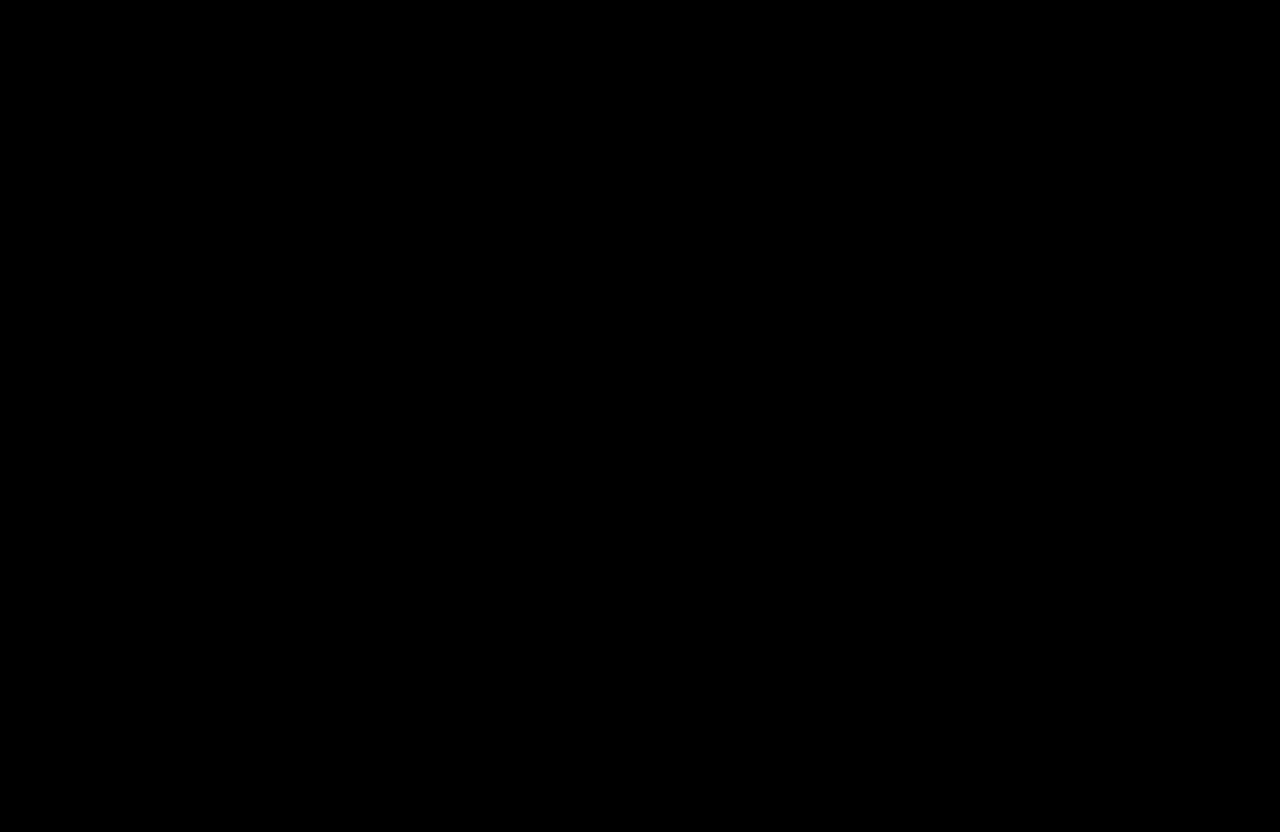
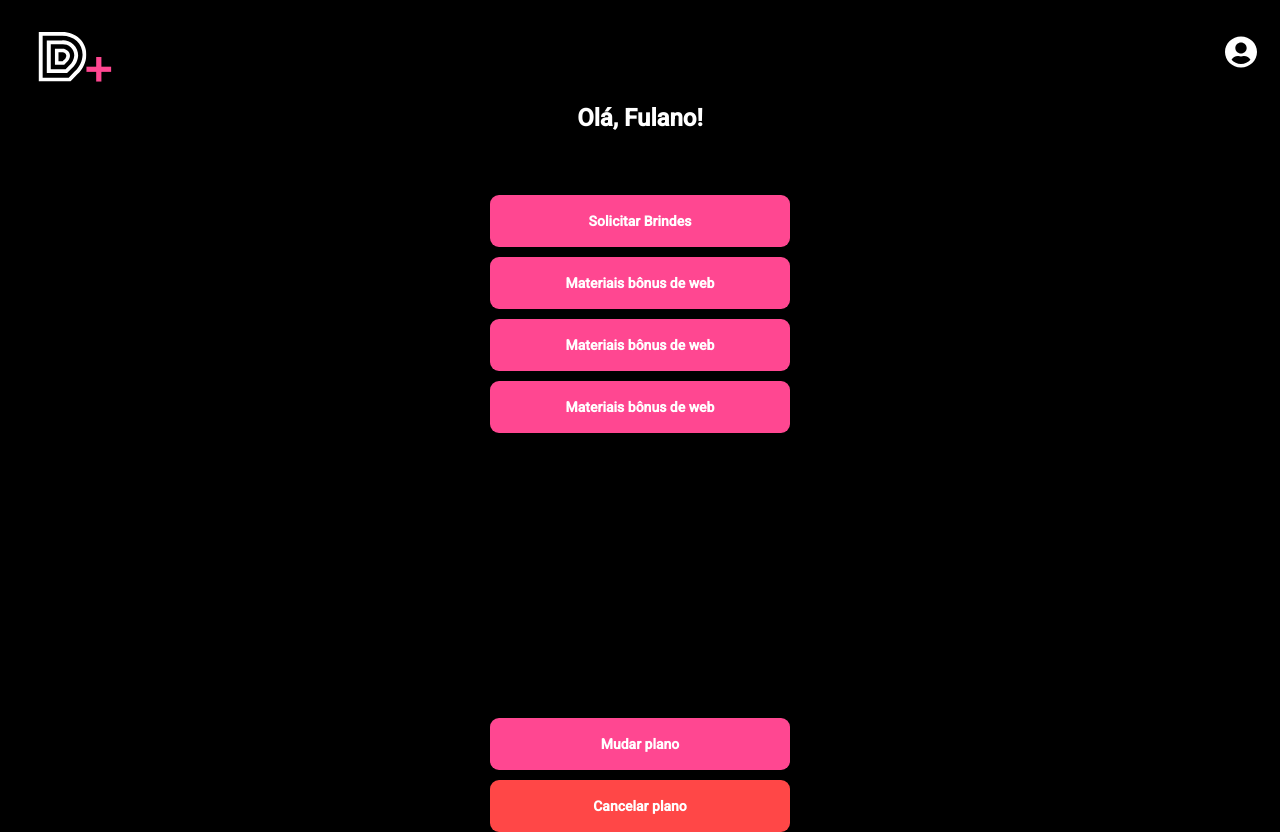
Before and after one commit to KauanDeMello/Drivenplus, a React (Create React App) app: page /home in a window 1280 px wide. Before the commit this address had no page. Before the commit the page ends 800 px from the top, so only its background shows below. Built offline with nearby package versions, Linux system fonts and the light colour scheme; a web font is replaced by a local one.

Commit message:
page homeplan done

```diff
--- a/src/App.js
+++ b/src/App.js
@@ -3,6 +3,7 @@ import Signup from "./pages/Signup"
 import SubScriptions from "./pages/SubScriptions"
 import SubScriptionsID from "./pages/SubScriptionsID"
 import { BrowserRouter, Route, Routes } from "react-router-dom"
+import HomePlan from "./pages/HomePlan"
 
 export default function App(){
 
@@ -13,7 +14,7 @@ export default function App(){
                 <Route path= "/sign-up" element={<Signup />}/>
                 <Route path="/subscriptions" element={<SubScriptions />}/>
                 <Route path="/subscriptions/ID_DO_PLANO" element={<SubScriptionsID />}/>
-
+                <Route path="/home" element={<HomePlan />}/>
             </Routes>
 
         </BrowserRouter>
--- a/src/pages/HomePlan.js
+++ b/src/pages/HomePlan.js
@@ -0,0 +1,160 @@
+import styled from "styled-components";
+import LogoWhite from "../assets/LogoWhite.svg"
+import Profile from "../assets/Profile.svg"
+
+export default function HomePlan(){
+
+    return(
+        <Container>
+            <TopContainer>
+                <LogoImage src={LogoWhite} alt="Logo Icon"/>
+                <ProfileImage src={Profile} alt ="Profile Icon"/>
+            </TopContainer>
+            <GreetingText>Olá, Fulano!</GreetingText>
+            <form>
+                <ButtonsForm>
+                <button type="submit">Solicitar Brindes</button>
+                <button type="submit">Materiais bônus de web</button>
+                <button type="submit">Materiais bônus de web</button>
+                <button type="submit">Materiais bônus de web</button>
+                </ButtonsForm>
+                <FooterButtons>
+                <ChangeButton>Mudar plano</ChangeButton>
+                <CancelButton>Cancelar plano</CancelButton>
+                </FooterButtons>
+            </form>
+
+
+
+        </Container>
+    )
+
+}
+
+const Container = styled.div`
+    height: 100%;
+    width: 100%;
+    display: flex;
+    flex-direction: column;
+    align-items: center;
+    justify-content: center;
+
+`
+
+const TopContainer = styled.div`
+
+    width: 100%;
+    display: flex;
+    justify-content: space-between;
+    align-items: center;
+
+`
+
+const LogoImage = styled.img`
+    margin-top: 32px;
+    margin-left: 38px;
+    width: 74px;
+    height: 50px;
+
+`
+
+const ProfileImage = styled.img`
+    margin-top: 22px;
+    margin-right: 22px;
+    width: 34px;
+    height: 32px;
+
+`
+
+const GreetingText = styled.h2`
+    margin-top: 22px;
+    font-family: 'Roboto';
+    font-style: normal;
+    font-weight: 700;
+    font-size: 24px;
+    line-height: 28px;
+    color: #FFFFFF;
+`
+
+
+const ButtonsForm = styled.div`
+
+  width: auto;
+  display: flex;
+  flex-direction: column;
+  justify-content: center;
+  margin-top: 53px;
+
+  button {
+    align-self: center;
+    width: 300px;
+    height: 52px;
+    background: #FF4791;
+    border-radius: 9px;
+    border: 1px #FF4791;
+    margin-top: 10px;
+    font-family: 'Roboto';
+    font-style: normal;
+    font-weight: 700;
+    font-size: 14px;
+    line-height: 16px;
+    text-align: center;
+    color: #FFFFFF;}
+
+`
+
+const FooterButtons = styled.div`
+
+    margin-top: 275px;
+    width: 100%;
+    display: flex;
+    flex-direction: column;
+    align-items: center;
+`
+
+const ChangeButton = styled.div`
+
+    width: auto;
+    display: flex;
+    flex-direction: column;
+    justify-content: center;
+    margin-top: 53px;
+    align-items: center;
+    width: 300px;
+    height: 52px;
+    background: #FF4791;
+    border-radius: 9px;
+    border: 1px #FF4791;
+    margin-top: 10px;
+    font-family: 'Roboto';
+    font-style: normal;
+    font-weight: 700;
+    font-size: 14px;
+    line-height: 16px;
+    text-align: center;
+    color: #FFFFFF;
+`
+
+const CancelButton = styled.label`
+
+
+    width: auto;
+    display: flex;
+    flex-direction: column;
+    justify-content: center;
+    margin-top: 53px;
+    align-items: center;
+    width: 300px;
+    height: 52px;
+    background: #FF4747;
+    border-radius: 9px;
+    border: 1px #FF4791;
+    margin-top: 10px;
+    font-family: 'Roboto';
+    font-style: normal;
+    font-weight: 700;
+    font-size: 14px;
+    line-height: 16px;
+    text-align: center;
+    color: #FFFFFF;
+`
```
Also changed, not shown: src/assets/Profile.svg (added).
